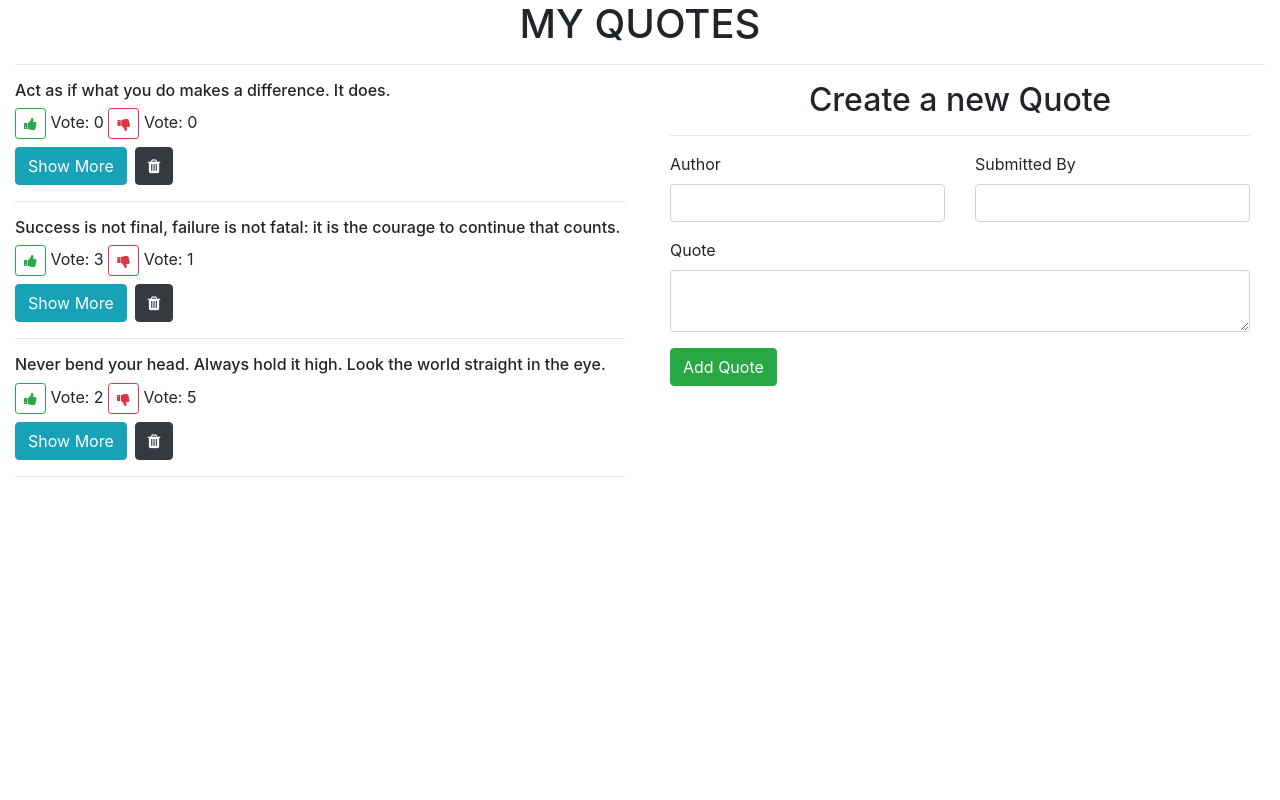
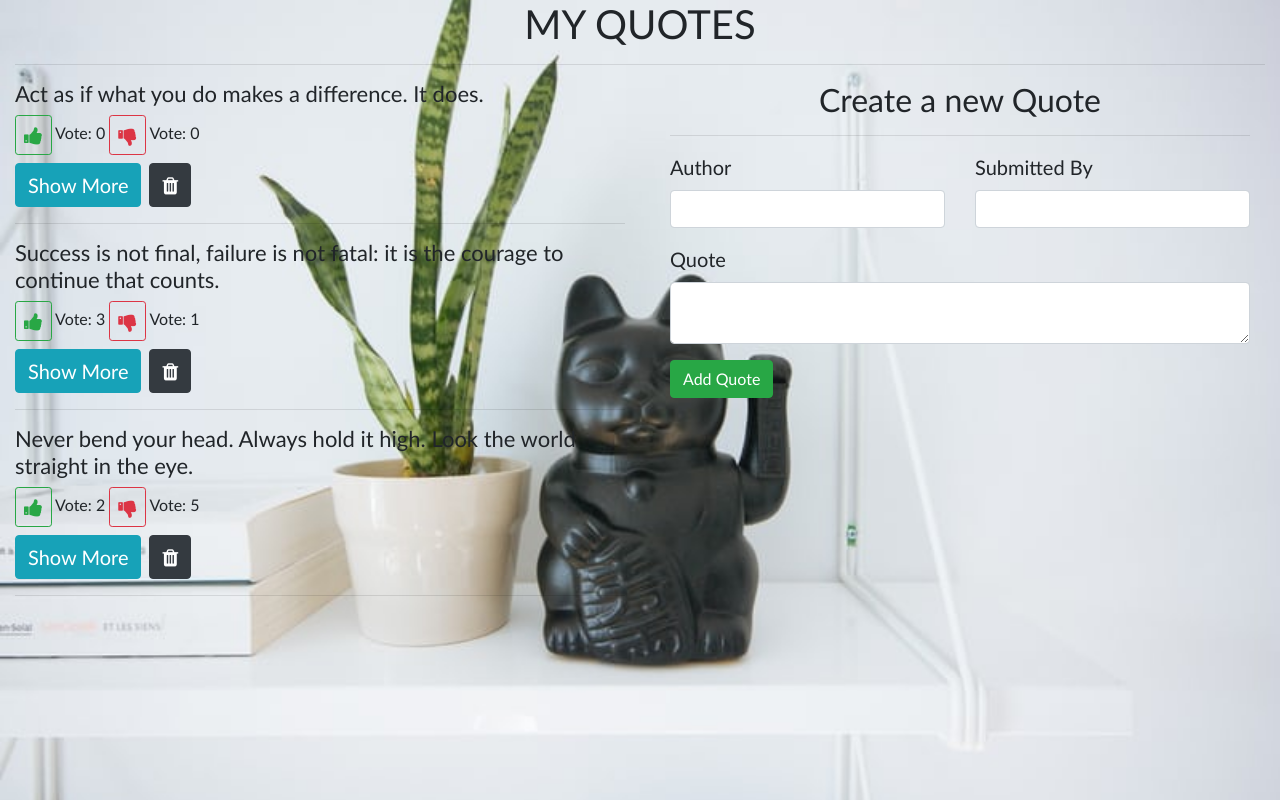
Before and after one commit to n-pretorious/week-one-core-ip, an Angular app: page / in a window 1280 px wide. Built offline with nearby package versions, Linux system fonts and the light colour scheme.

Commit message:
Add bg photo

```diff
--- a/src/app/quote-detail/quote-detail.component.css
+++ b/src/app/quote-detail/quote-detail.component.css
@@ -1,3 +1,7 @@
 .vote {
   width: 30px;
 }
+
+p {
+  font-size: 18px;
+}
--- a/src/app/quote-form/quote-form.component.css
+++ b/src/app/quote-form/quote-form.component.css
@@ -0,0 +1,3 @@
+.form-group {
+  font-size: 20px;
+}
--- a/src/app/quote/quote.component.css
+++ b/src/app/quote/quote.component.css
@@ -0,0 +1,8 @@
+
+h5 {
+  font-size: 22px;
+}
+
+button {
+  font-size: 20px;
+}
--- a/src/app/quote/quote.component.html
+++ b/src/app/quote/quote.component.html
@@ -6,8 +6,8 @@
     <div class="col-md-6">
       <div *ngFor="let quote of quotes; let i = index">
 
-        <div>
-          <h6 id={{i}} appHighlight>{{ quote.detail }}.</h6>
+        <div class="header">
+          <h5 id={{i}} appHighlight>{{ quote.detail }}.</h5>
         </div>
 
         <div class="mb-2">
--- a/src/styles.css
+++ b/src/styles.css
@@ -1 +1,9 @@
-@import "~bootstrap/dist/css/bootstrap.css"
+@import "~bootstrap/dist/css/bootstrap.css";
+body {
+  background-image: url('./assets/image/bg-photo.jpeg');
+  background-size: cover;
+  background-position: center;
+  background-repeat: no-repeat;
+  height: 100vh;
+  font-family: 'Trebuchet MS', 'Lucida Sans Unicode', 'Lucida Grande', 'Lucida Sans', Arial, sans-serif;
+}
```
Also changed, not shown: src/assets/image/bg-photo.jpeg (added).
